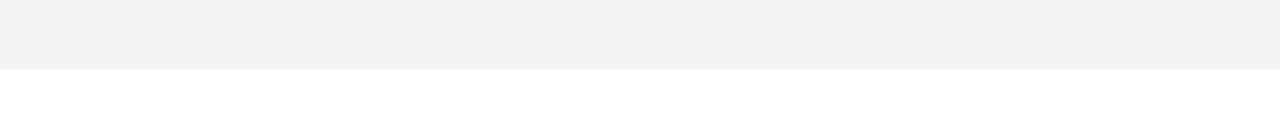
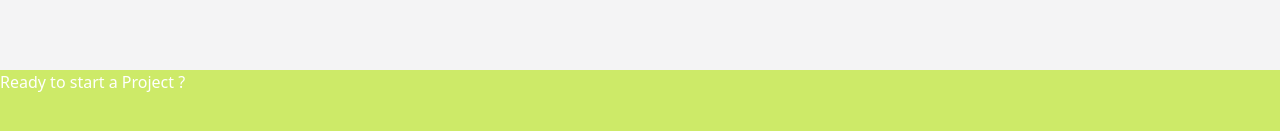
Before and after one commit to ratanz/ochi, a React (Vite) app: page / in a window 1280 px wide. Shown: the part 6668-6799 px from the top of the page. Before the commit the page ends 6738 px from the top, so only its background shows below. Built offline with nearby package versions, Linux system fonts and the light colour scheme.

Commit message:
padding fix

```diff
--- a/src/App.jsx
+++ b/src/App.jsx
@@ -7,6 +7,7 @@ import Eyes from './components/Eyes'
 import Featured from './components/Featured'
 import Cards from './components/Cards'
 import Client from './components/Client'
+import Project from './components/Project'
 
 function App() {
 
@@ -21,6 +22,7 @@ function App() {
         <Featured/>
         <Client/>
         <Cards/>
+        <Project/>
       </div>
     </>
   )
--- a/src/components/Client.jsx
+++ b/src/components/Client.jsx
@@ -50,7 +50,7 @@ export default function Client() {
             <h1 className="text-5xl font-normal mb-4 text-zinc-900">Clients' reviews</h1>
 
 
-            <div className="img flex absolute right-0 items-center justify-end gap-4 mb-1  ">
+            <div className="img flex absolute right-0 items-center justify-end gap-4 mb-1 px-4  ">
                 <p className="w-[37vw] text-end tracking-tight leading-normal ">They were transparent about the time and the stages of the project. The end product is high quality, and I feel confident about how they were handholding the client through the process. I feel like I can introduce them to someone who needs to put a sales deck together from scratch, and they would be able to handhold the client experience from 0 to 100 very effectively from story to design. 5/5</p>
                 <img className="h-40 w-40 rounded-xl " src="https://ochi.design/wp-content/uploads/2023/02/William-Barnes-1-300x300.png" alt="" />
 
--- /dev/null
+++ b/src/components/Project.jsx
@@ -0,0 +1,18 @@
+import React from 'react'
+
+const Project = () => {
+  return (
+    <div className=' h-screen w-full bg-[#CDEA68]'>
+        <div className="wrapper">
+            <div className="">
+                <h1>
+                    Ready to start a Project ?
+                </h1>
+            </div>
+        </div>
+
+    </div>
+  )
+}
+
+export default Project
```
